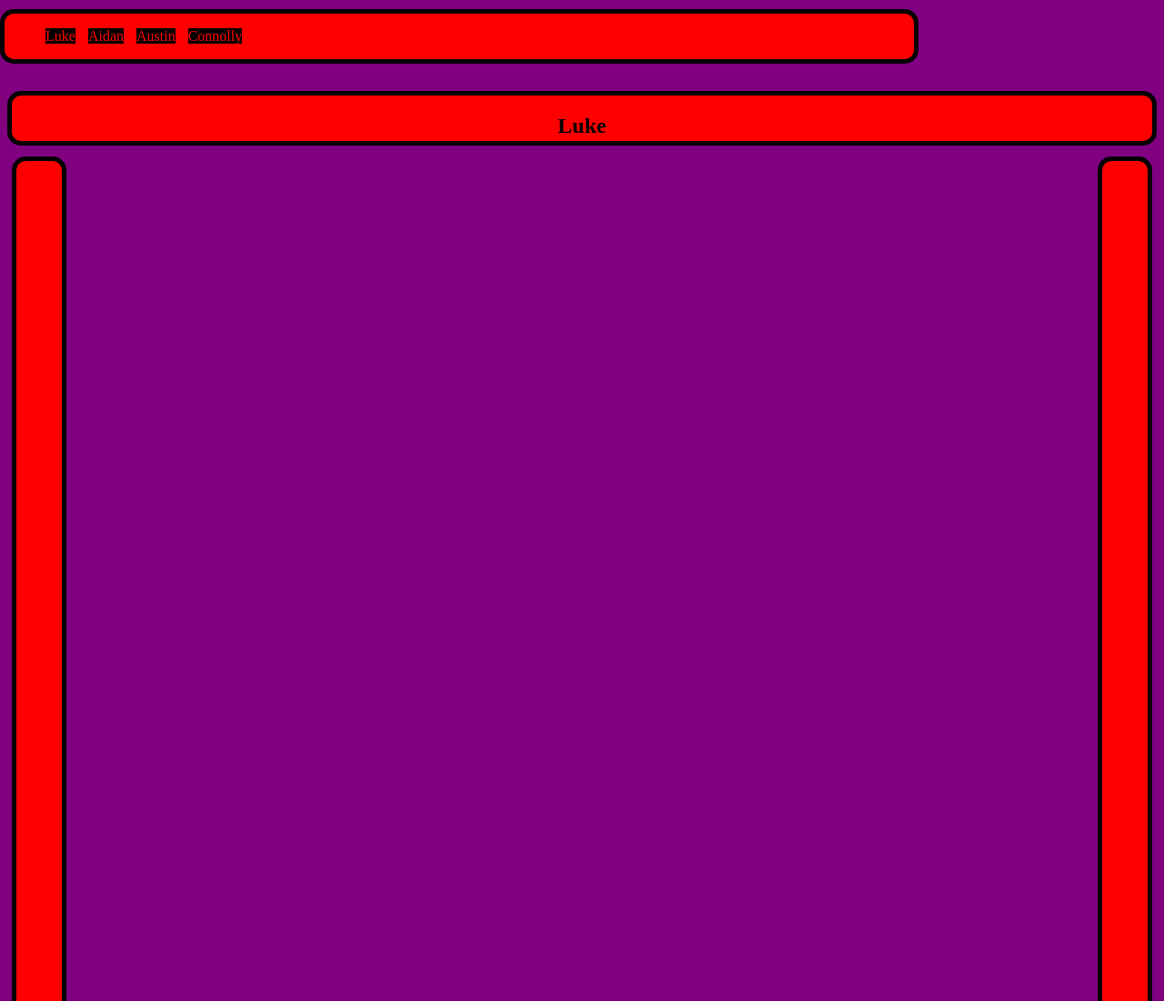
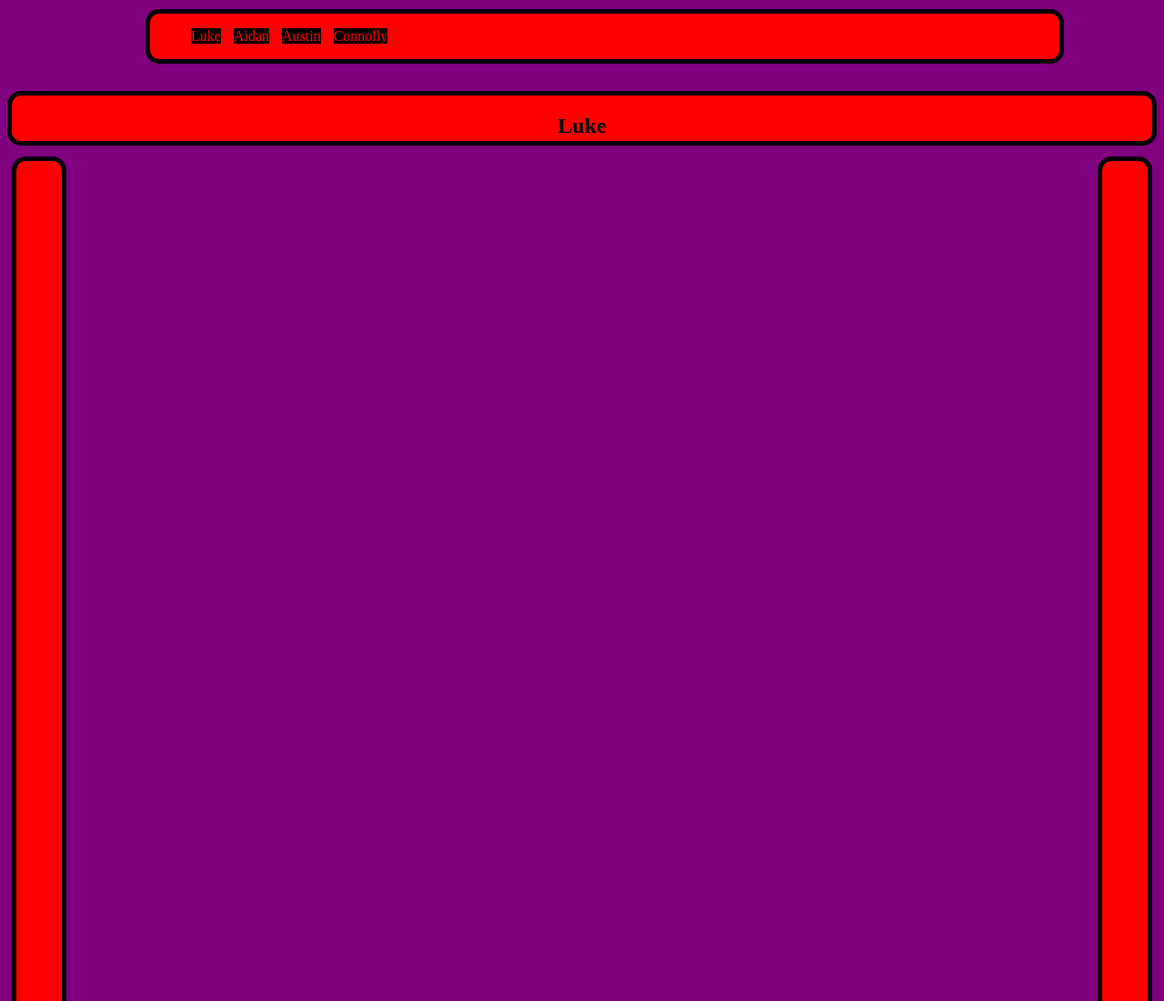
Before and after one commit to Ekulw/austin, a plain HTML site: page index.html in a window 1280 px wide. Shown: the top 1100 px of the page at 91% size. Drawn offline with Linux system fonts and the light colour scheme.

Commit message:
Update stylesheet.css

```diff
--- a/stylesheet.css
+++ b/stylesheet.css
@@ -10,7 +10,7 @@ div{
   position:fixed;
   height:50px;
   top:10px;
-  left:0%;
+  left:12.5%;
   width:1000px;
 }
 #header{
```
